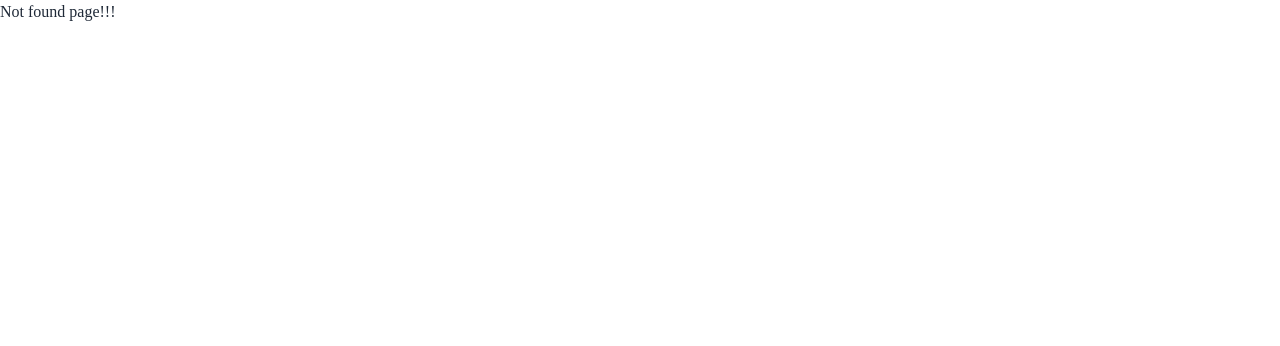
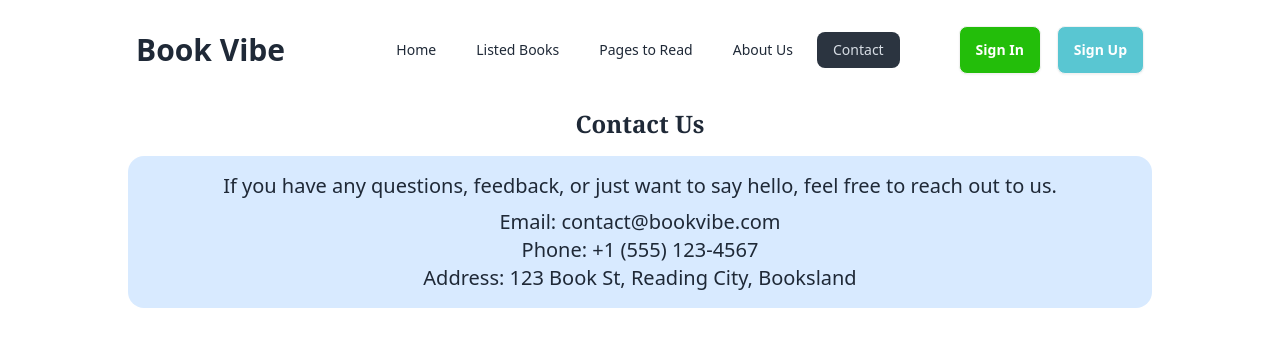
Before and after one commit to salman-ibne-shofi/final-exam-08, a React (Vite) app: page /contact in a window 1280 px wide. Before the commit this address had no page. Shown: the top 346 px of the page. Built offline with nearby package versions, Linux system fonts and the light colour scheme.

Commit message:
creat two new routes and components which named as about and contact

```diff
--- /dev/null
+++ b/src/components/About/About.jsx
@@ -0,0 +1,21 @@
+const About = () => {
+	return (
+		<div className="text-center mt-6">
+			<h1 className="text-2xl font-bold font-serif mb-4">About Us</h1>
+			<div className="bg-[#FFAC3330] py-4 px-4 rounded-2xl">
+				<p className="text-xl font-sans mb-2">
+					Welcome to Book Vibe! We are passionate about connecting
+					readers with their next great book. Whether you're into
+					fiction, non-fiction, or anything in between, we have
+					something for everyone.
+				</p>
+				<p className="text-xl font-sans">
+					Our mission is to build a community of book lovers who can
+					share recommendations, reviews, and more.
+				</p>
+			</div>
+		</div>
+	);
+};
+
+export default About;
--- /dev/null
+++ b/src/components/Contact/Contact.jsx
@@ -0,0 +1,20 @@
+const Contact = () => {
+	return (
+		<div className="text-center mt-6">
+			<h1 className="text-2xl font-bold font-serif mb-4">Contact Us</h1>
+			<div className="bg-[#328EFF30] py-4 px-4 rounded-2xl">
+				<p className="text-xl font-sans mb-2">
+					If you have any questions, feedback, or just want to say
+					hello, feel free to reach out to us.
+				</p>
+				<p className="text-xl font-sans">Email: contact@bookvibe.com</p>
+				<p className="text-xl font-sans">Phone: +1 (555) 123-4567</p>
+				<p className="text-xl font-sans">
+					Address: 123 Book St, Reading City, Booksland
+				</p>
+			</div>
+		</div>
+	);
+};
+
+export default Contact;
--- a/src/components/Navbar/Navbar.jsx
+++ b/src/components/Navbar/Navbar.jsx
@@ -11,6 +11,12 @@ const Navbar = () => {
 			</li>
 			<li>
 				<NavLink to="/pages">Pages to Read</NavLink>
+			</li>
+			<li>
+				<NavLink to="/about">About Us</NavLink>
+			</li>
+			<li>
+				<NavLink to="/contact">Contact</NavLink>
 			</li>
 		</>
 	);
```
Also changed, not shown: src/main.jsx (+10 -0 lines).
